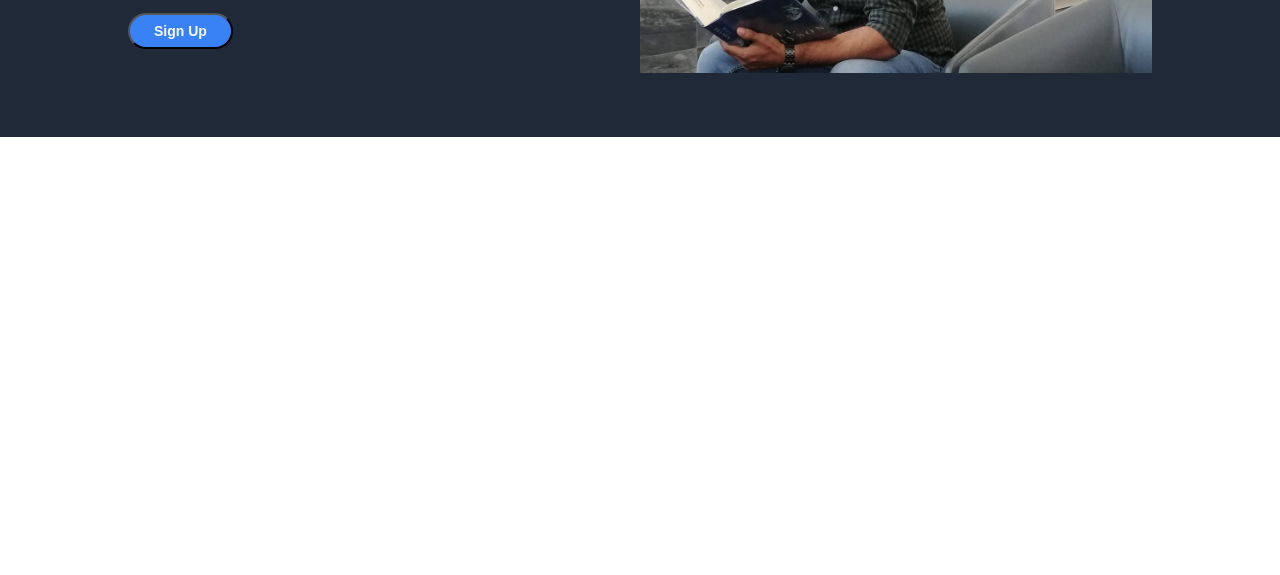
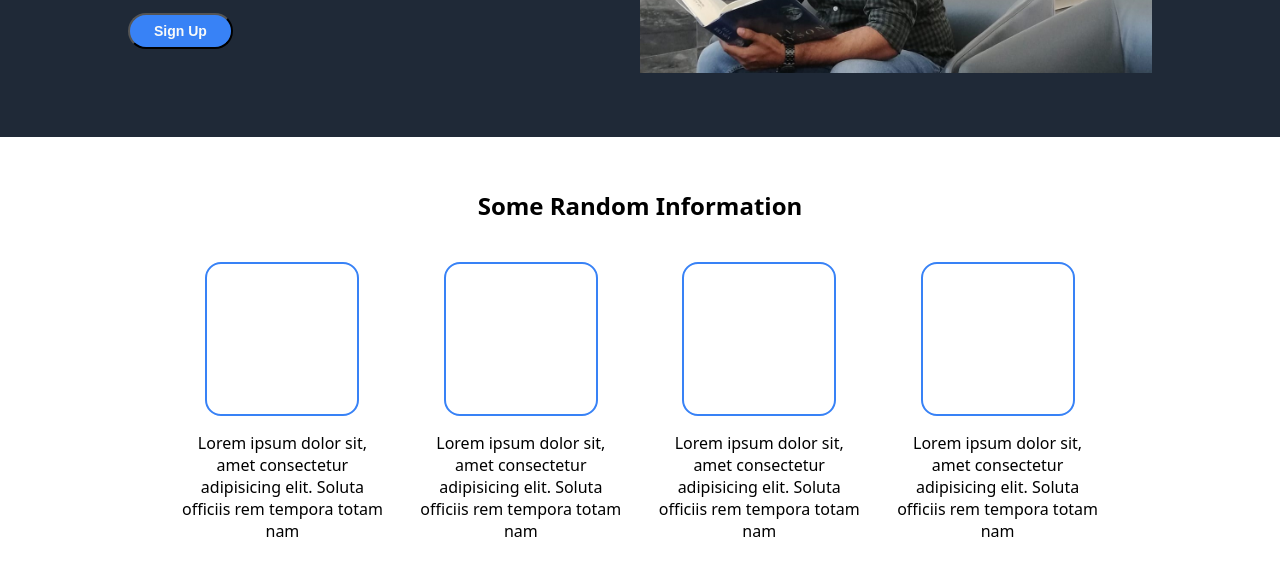
Before and after one commit to EngrShayas/odin-landing-page, a plain HTML site: page index.html in a window 1280 px wide. Shown: the part 333-908 px from the top of the page. Before the commit the page ends 800 px from the top, so only its background shows below. Drawn offline with Linux system fonts and the light colour scheme.

Commit message:
Random info section Added

```diff
--- a/index.html
+++ b/index.html
@@ -10,7 +10,7 @@
 </head>
 
 <body>
-    <header class="container hero">
+    <header class="container header hero">
         <h1>Engr. Shayas R. Ashraf</h1>
         <ul>
             <li><a href="#">About</a></li>
@@ -21,11 +21,37 @@
     <section class="container hero">
         <div class="left">
             <h2>I'm Self Taught Web Developer</h2>
-            <p>This website is created to tell About myself and to showcase my Portfolio and Talent, and to give guide how to Contact Me. Follow me @ <a href="https://github.com/EngrShayas">GitHub</a></p>
+            <p>This website is created to tell About myself and to showcase my Portfolio and Talent, and to give guide
+                how to Contact Me. Follow me @ <a href="https://github.com/EngrShayas">GitHub</a></p>
             <button>Sign Up</button>
         </div>
         <img src="./images/photo.jpeg" alt="My Profile Photo">
     </section>
+    <section class="info container">
+        <h2>Some Random Information</h2>
+        <div class="info-div">
+            <div class="infos">
+                <div class="img"></div>
+                <p>Lorem ipsum dolor sit, amet consectetur adipisicing elit. Soluta officiis rem tempora totam nam
+                </p>
+            </div>
+            <div class="infos">
+                <div class="img"></div>
+                <p>Lorem ipsum dolor sit, amet consectetur adipisicing elit. Soluta officiis rem tempora totam nam
+                </p>
+            </div>
+            <div class="infos">
+                <div class="img"></div>
+                <p>Lorem ipsum dolor sit, amet consectetur adipisicing elit. Soluta officiis rem tempora totam nam
+                </p>
+            </div>
+            <div class="infos">
+                <div class="img"></div>
+                <p>Lorem ipsum dolor sit, amet consectetur adipisicing elit. Soluta officiis rem tempora totam nam
+                </p>
+            </div>
+        </div>
+    </section>
 </body>
 
 </html>
--- a/styles/style.css
+++ b/styles/style.css
@@ -39,7 +39,7 @@ header h1 {
 }
 
 /* hero section */
-section {
+section.hero {
     display: flex;
     justify-content: space-between;
     gap: 2em;
@@ -49,27 +49,27 @@ section.hero {
     padding: 4em 8em;
 }
 
-section .left {
+section.hero .left {
     max-width: 50%;
 }
 
-section img {
+section.hero img {
     max-width: 50%;
     height: auto;
 }
 
-section .left h2 {
+section.hero .left h2 {
     margin: 0;
     font-weight: bolder;
     font-size: 48px;
     color: #f9faf8;
 }
 
-section .left p {
+section.hero .left p {
     color: #e5e7eb;
 }
 
-section button {
+section.hero button {
     font-size: 14px;
     font-weight: 900;
     padding: 8px 24px;
@@ -77,3 +77,29 @@ section button {
     background-color: #3882f6;
     color: #f9faf8;
 }
+
+/* section info */
+section.info {
+    padding-top: 2em;
+    padding-bottom: 2em;
+}
+section.info h2 {
+    text-align: center;
+    padding-bottom: 20px;
+}
+section.info .info-div {
+    display: flex;
+    justify-content: center;
+    align-items: center;
+    text-align: center;
+    gap: 2em;
+    max-width: 90%;
+    margin: auto;
+}
+section.info .img {
+    width: 150px;
+    height: 150px;
+    border: 2px solid #3882f6;
+    margin: auto;
+    border-radius: 16px;
+}
```
